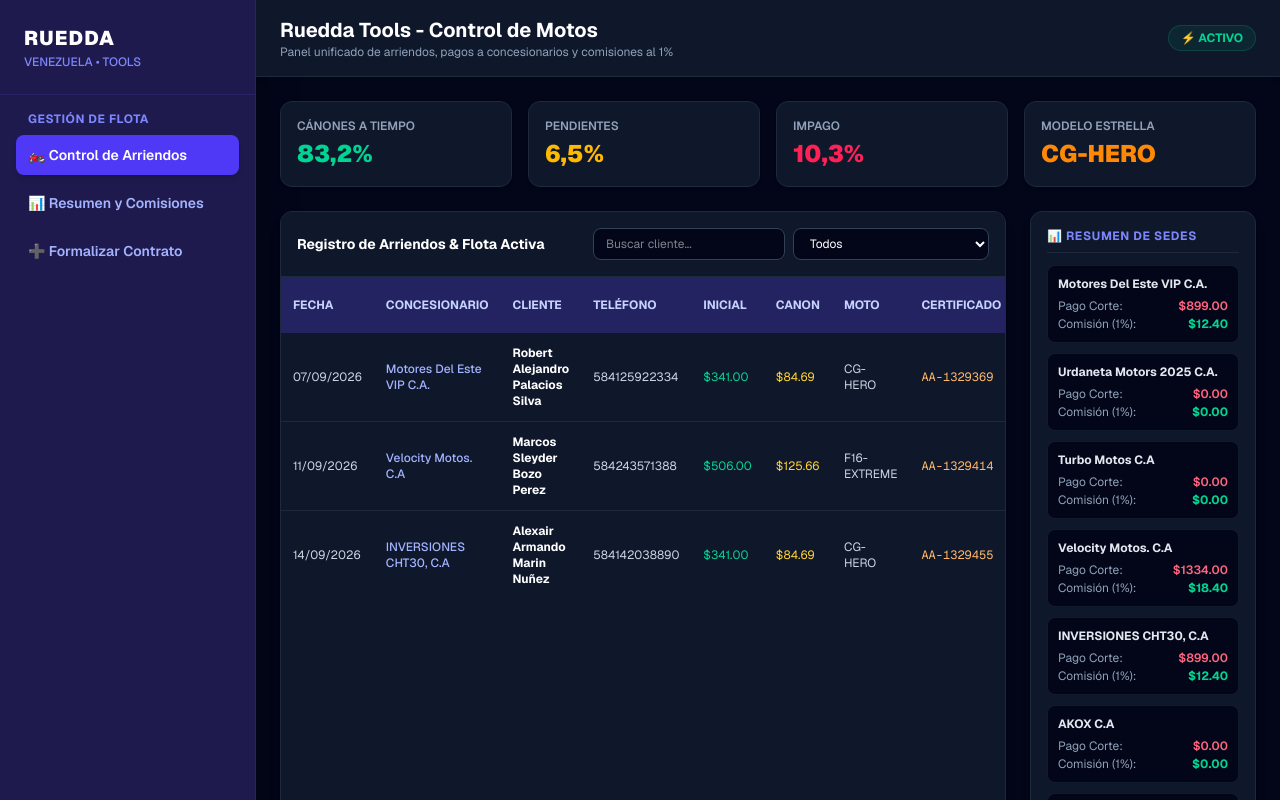
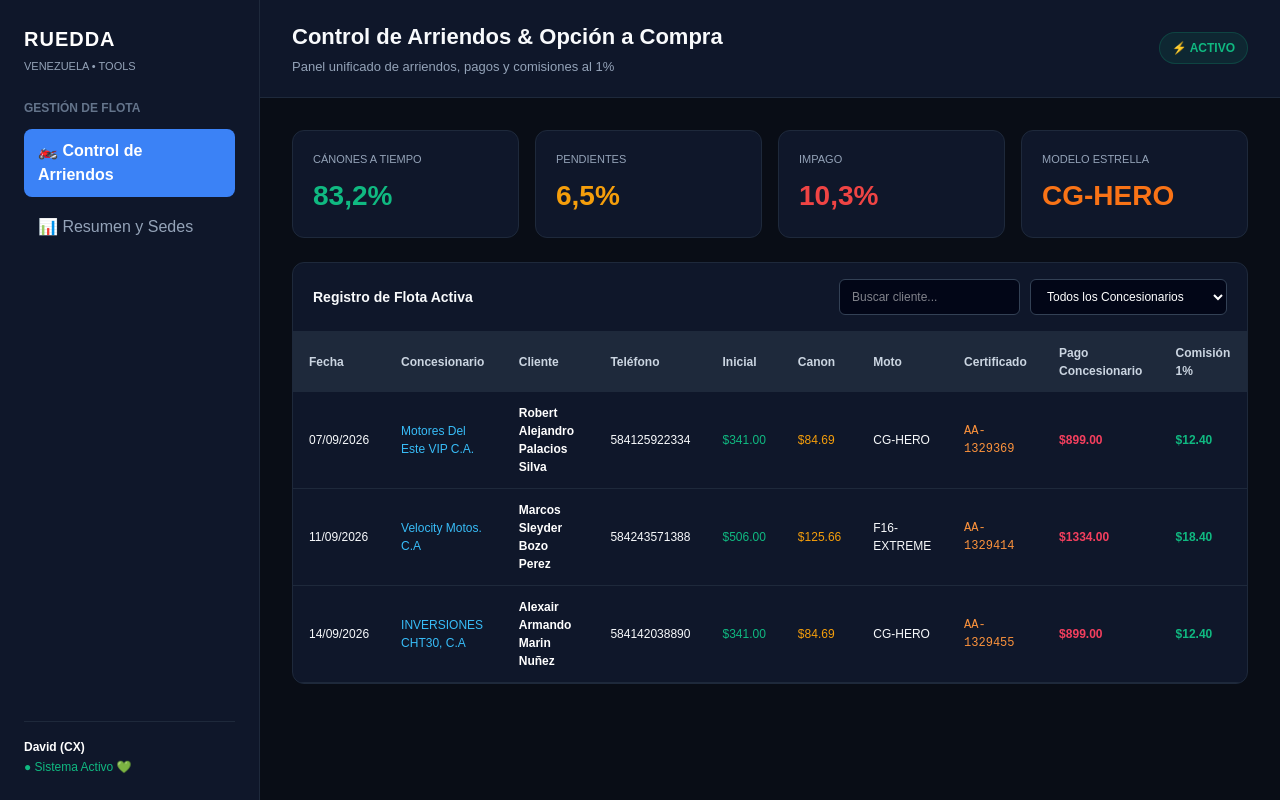
Before and after one commit to Groovie04/control-motos, a Next.js app: page / in a window 1280 px wide. Shown: the top 800 px of the page. Built offline with nearby package versions, Linux system fonts and the light colour scheme.

Commit message:
Update page.tsx

```diff
--- a/app/page.tsx
+++ b/app/page.tsx
@@ -6,22 +6,14 @@ interface Contrato {
   id: number;
   fecha: string;
   concesionario: string;
-  plan: string;
   cliente: string;
   numeroCliente: string;
   inicial: number;
-  diaCuota: string;
   canonSemanal: number;
-  metodoPago: string;
-  marca: string;
   moto: string;
-  fechaCorte: string;
-  imeiGps: string;
   certificado: string;
-  costoConcesionario: number;
   pagoConcesionario: number;
   comisionVendedor: number;
-  proyeccionInteres: number;
 }
 
 const datosIniciales: Contrato[] = [
@@ -29,71 +21,46 @@ const datosIniciales: Contrato[] = [
     id: 1,
     fecha: '07/09/2026',
     concesionario: 'Motores Del Este VIP C.A.',
-    plan: '6 Meses - Semanal',
     cliente: 'Robert Alejandro Palacios Silva',
     numeroCliente: '584125922334',
     inicial: 341.00,
-    diaCuota: 'Lunes',
     canonSemanal: 84.69,
-    metodoPago: 'Efectivo',
-    marca: 'Escuda',
     moto: 'CG-HERO',
-    fechaCorte: '',
-    imeiGps: '863874086270265',
     certificado: 'AA-1329369',
-    costoConcesionario: 1240.00,
     pagoConcesionario: 899.00,
-    comisionVendedor: 12.40,
-    proyeccionInteres: 1133.48
+    comisionVendedor: 12.40
   },
   {
     id: 2,
     fecha: '11/09/2026',
     concesionario: 'Velocity Motos. C.A',
-    plan: '6 Meses - Semanal',
     cliente: 'Marcos Sleyder Bozo Perez',
     numeroCliente: '584243571388',
     inicial: 506.00,
-    diaCuota: 'Viernes',
     canonSemanal: 125.66,
-    metodoPago: 'Efectivo',
-    marca: 'Escuda',
     moto: 'F16-EXTREME',
-    fechaCorte: '',
-    imeiGps: '863874086467614',
     certificado: 'AA-1329414',
-    costoConcesionario: 1840.00,
     pagoConcesionario: 1334.00,
-    comisionVendedor: 18.40,
-    proyeccionInteres: 1681.94
+    comisionVendedor: 18.40
   },
   {
     id: 3,
     fecha: '14/09/2026',
     concesionario: 'INVERSIONES CHT30, C.A',
-    plan: '6 Meses - Semanal',
     cliente: 'Alexair Armando Marin Nuñez',
     numeroCliente: '584142038890',
     inicial: 341.00,
-    diaCuota: 'Lunes',
     canonSemanal: 84.69,
-    metodoPago: 'Efectivo',
-    marca: 'Escuda',
     moto: 'CG-HERO',
-    fechaCorte: '',
-    imeiGps: '863874086327164',
     certificado: 'AA-1329455',
-    costoConcesionario: 1240.00,
     pagoConcesionario: 899.00,
-    comisionVendedor: 12.40,
-    proyeccionInteres: 1133.48
+    comisionVendedor: 12.40
   }
 ];
 
-export default function RueddaToolsDashboard() {
+export default function RueddaApp() {
   const [contratos] = useState<Contrato[]>(datosIniciales);
-  const [menuActivo, setMenuActivo] = useState('control');
-  const [filtroConcesionario, setFiltroConcesionario] = useState('TODOS');
+  const [filtro, setFiltro] = useState('TODOS');
   const [busqueda, setBusqueda] = useState('');
 
   const listaConcesionarios = [
@@ -106,152 +73,121 @@ export default function RueddaToolsDashboard() {
     'NECATIX C.A'
   ];
 
-  const contratosFiltrados = contratos.filter(c => {
-    const coincideConces = filtroConcesionario === 'TODOS' || c.concesionario === filtroConcesionario;
-    const coincideBusq = c.cliente.toLowerCase().includes(busqueda.toLowerCase()) || c.numeroCliente.includes(busqueda);
-    return coincideConces && coincideBusq;
-  });
-
-  const resumenSedes = listaConcesionarios.map(sede => {
-    const itemsSede = contratos.filter(c => c.concesionario === sede);
-    const pagoCorte = itemsSede.reduce((acc, curr) => acc + curr.pagoConcesionario, 0);
-    const comision = itemsSede.reduce((acc, curr) => acc + curr.comisionVendedor, 0);
-    return { sede, pagoCorte, comision };
+  const filtrados = contratos.filter(c => {
+    const matchConces = filtro === 'TODOS' || c.concesionario === filtro;
+    const matchBusq = c.cliente.toLowerCase().includes(busqueda.toLowerCase());
+    return matchConces && matchBusq;
   });
 
   return (
-    <div className="min-h-screen bg-slate-950 text-slate-100 flex font-sans">
+    <div style={{ display: 'flex', minHeight: '100vh', backgroundColor: '#090d16', color: '#f8fafc', fontFamily: 'sans-serif' }}>
 
-      {/* BARRA LATERAL ESTILO RIDERY */}
-      <aside className="w-64 bg-indigo-950 border-r border-indigo-900/50 flex flex-col justify-between hidden md:flex shadow-2xl">
+      {/* BARRA LATERAL */}
+      <div style={{ width: '260px', backgroundColor: '#0f172a', borderRight: '1px solid #1e293b', padding: '24px', display: 'flex', flexDirection: 'column', justifyContent: 'space-between' }}>
         <div>
-          {/* Logo / Encabezado Sidebar */}
-          <div className="p-6 border-b border-indigo-900/50">
-            <h1 className="text-white font-black text-xl tracking-wider">RUEDDA</h1>
-            <p className="text-indigo-400 text-xs mt-0.5 font-medium">VENEZUELA • TOOLS</p>
+          <h2 style={{ fontSize: '20px', fontWeight: '900', color: '#ffffff', letterSpacing: '1px' }}>RUEDDA</h2>
+          <p style={{ fontSize: '11px', color: '#94a3b8', marginTop: '4px', marginBottom: '24px' }}>VENEZUELA • TOOLS</p>
+
+          <div style={{ display: 'flex', flexDirection: 'column', gap: '8px' }}>
+            <span style={{ fontSize: '12px', fontWeight: 'bold', color: '#64748b', textTransform: 'uppercase', marginBottom: '4px' }}>Gestión de Flota</span>
+            <button style={{ textAlign: 'left', padding: '10px 14px', borderRadius: '8px', background: '#3b82f6', color: '#fff', border: 'none', fontWeight: 'bold', cursor: 'pointer' }}>🏍️ Control de Arriendos</button>
+            <button style={{ textAlign: 'left', padding: '10px 14px', borderRadius: '8px', background: 'transparent', color: '#94a3b8', border: 'none', cursor: 'pointer' }}>📊 Resumen y Sedes</button>
           </div>
-
-          {/* Menú de Navegación */}
-          <div className="p-4 space-y-2">
-            <p className="text-xs font-bold text-indigo-400 uppercase tracking-wider px-3 mb-2">Gestión de Flota</p>
-
-            <button
-              onClick={() => setMenuActivo('control')}
-              className={`w-full text-left px-3 py-2.5 rounded-lg text-sm font-semibold transition ${menuActivo === 'control' ? 'bg-indigo-600 text-white shadow-md' : 'text-indigo-300 hover:bg-indigo-900/50'}`}>
-              🏍️ Control de Arriendos
-            </button>
-            <button
-              onClick={() => setMenuActivo('resumen')}
-              className={`w-full text-left px-3 py-2.5 rounded-lg text-sm font-semibold transition ${menuActivo === 'resumen' ? 'bg-indigo-600 text-white shadow-md' : 'text-indigo-300 hover:bg-indigo-900/50'}`}>
-              📊 Resumen y Comisiones
-            </button>
-            <button
-              onClick={() => setMenuActivo('nuevo')}
-              className={`w-full text-left px-3 py-2.5 rounded-lg text-sm font-semibold transition ${menuActivo === 'nuevo' ? 'bg-indigo-600 text-white shadow-md' : 'text-indigo-300 hover:bg-indigo-900/50'}`}>
-              ➕ Formalizar Contrato
-            </button>
+        </div>
+        <div style={{ borderTop: '1px solid #1e293b', paddingTop: '16px', fontSize: '12px', color: '#94a3b8' }}>
+          <p style={{ fontWeight: 'bold', color: '#fff' }}>David (CX)</p>
+          <p style={{ color: '#10b981', marginTop: '2px' }}>● Sistema Activo 💚</p>
         </div>
       </div>
 
-        <div className="p-4 border-t border-indigo-900/50 text-xs text-indigo-400">
-          <p className="font-semibold text-white">David (CX)</p>
-          <p className="text-[10px] text-emerald-400 mt-0.5">● Sistema Activo 💚</p>
+      {/* CONTENIDO PRINCIPAL */}
+      <div style={{ flex: 1, display: 'flex', flexDirection: 'column', overflowX: 'auto' }}>
+
+        {/* Header */}
+        <div style={{ padding: '20px 32px', backgroundColor: '#0f172a', borderBottom: '1px solid #1e293b', display: 'flex', justifyContent: 'space-between', alignItems: 'center' }}>
+          <div>
+            <h1 style={{ fontSize: '22px', fontWeight: 'bold', margin: 0 }}>Control de Arriendos & Opción a Compra</h1>
+            <p style={{ fontSize: '13px', color: '#94a3b8', margin: '4px 0 0 0' }}>Panel unificado de arriendos, pagos y comisiones al 1%</p>
           </div>
-      </aside>
-
-      {/* CONTENIDO PRINCIPAL */}
-      <main className="flex-1 flex flex-col min-w-0 overflow-y-auto">
-
-        {/* Barra Superior */}
-        <header className="bg-slate-900 border-b border-slate-800 px-6 py-4 flex justify-between items-center shadow-md">
-          <div>
-            <h2 className="text-xl font-bold text-white">Ruedda Tools - Control de Motos</h2>
-            <p className="text-xs text-slate-400">Panel unificado de arriendos, pagos a concesionarios y comisiones al 1%</p>
-          </div>
-          <div className="flex items-center gap-3">
-            <span className="bg-emerald-500/10 text-emerald-400 border border-emerald-500/20 text-xs px-3 py-1 rounded-full font-bold">
+          <span style={{ backgroundColor: 'rgba(16, 185, 129, 0.1)', color: '#10b981', border: '1px solid rgba(16, 185, 129, 0.2)', padding: '6px 12px', borderRadius: '20px', fontSize: '12px', fontWeight: 'bold' }}>
             ⚡ ACTIVO
           </span>
         </div>
-        </header>
 
-        {/* Cuerpo Dinámico */}
-        <div className="p-6 space-y-6">
+        {/* Cuerpo */}
+        <div style={{ padding: '32px', display: 'flex', flexDirection: 'column', gap: '24px' }}>
 
-          {/* Tarjetas de Estadísticas */}
-          <div className="grid grid-cols-1 sm:grid-cols-2 lg:grid-cols-4 gap-4">
-            <div className="bg-slate-900 border border-slate-800 p-4 rounded-xl shadow">
-              <p className="text-slate-400 text-xs font-semibold uppercase">Cánones a Tiempo</p>
-              <p className="text-2xl font-black text-emerald-400 mt-1">83,2%</p>
+          {/* Métricas */}
+          <div style={{ display: 'grid', gridTemplateColumns: 'repeat(auto-fit, minmax(200px, 1fr))', gap: '16px' }}>
+            <div style={{ backgroundColor: '#0f172a', border: '1px solid #1e293b', padding: '20px', borderRadius: '12px' }}>
+              <p style={{ fontSize: '11px', color: '#94a3b8', textTransform: 'uppercase', margin: 0 }}>Cánones a Tiempo</p>
+              <p style={{ fontSize: '28px', fontWeight: '900', color: '#10b981', margin: '8px 0 0 0' }}>83,2%</p>
             </div>
-            <div className="bg-slate-900 border border-slate-800 p-4 rounded-xl shadow">
-              <p className="text-slate-400 text-xs font-semibold uppercase">Pendientes</p>
-              <p className="text-2xl font-black text-amber-400 mt-1">6,5%</p>
+            <div style={{ backgroundColor: '#0f172a', border: '1px solid #1e293b', padding: '20px', borderRadius: '12px' }}>
+              <p style={{ fontSize: '11px', color: '#94a3b8', textTransform: 'uppercase', margin: 0 }}>Pendientes</p>
+              <p style={{ fontSize: '28px', fontWeight: '900', color: '#f59e0b', margin: '8px 0 0 0' }}>6,5%</p>
             </div>
-            <div className="bg-slate-900 border border-slate-800 p-4 rounded-xl shadow">
-              <p className="text-slate-400 text-xs font-semibold uppercase">Impago</p>
-              <p className="text-2xl font-black text-rose-500 mt-1">10,3%</p>
+            <div style={{ backgroundColor: '#0f172a', border: '1px solid #1e293b', padding: '20px', borderRadius: '12px' }}>
+              <p style={{ fontSize: '11px', color: '#94a3b8', textTransform: 'uppercase', margin: 0 }}>Impago</p>
+              <p style={{ fontSize: '28px', fontWeight: '900', color: '#ef4444', margin: '8px 0 0 0' }}>10,3%</p>
             </div>
-            <div className="bg-slate-900 border border-slate-800 p-4 rounded-xl shadow">
-              <p className="text-slate-400 text-xs font-semibold uppercase">Modelo Estrella</p>
-              <p className="text-2xl font-black text-orange-400 mt-1">CG-HERO</p>
+            <div style={{ backgroundColor: '#0f172a', border: '1px solid #1e293b', padding: '20px', borderRadius: '12px' }}>
+              <p style={{ fontSize: '11px', color: '#94a3b8', textTransform: 'uppercase', margin: 0 }}>Modelo Estrella</p>
+              <p style={{ fontSize: '28px', fontWeight: '900', color: '#f97316', margin: '8px 0 0 0' }}>CG-HERO</p>
             </div>
           </div>
 
-          {/* Contenido principal según vista */}
-          <div className="grid grid-cols-1 xl:grid-cols-4 gap-6">
-
-            {/* Tabla Principal de Contratos */}
-            <div className="xl:col-span-3 bg-slate-900 border border-slate-800 rounded-xl overflow-hidden shadow-lg">
-              <div className="p-4 bg-slate-900/80 border-b border-slate-800 flex flex-col sm:flex-row justify-between items-center gap-3">
-                <h3 className="font-bold text-sm text-white">Registro de Arriendos & Flota Activa</h3>
-                <div className="flex gap-2 w-full sm:w-auto">
+          {/* Tabla y Filtros */}
+          <div style={{ backgroundColor: '#0f172a', border: '1px solid #1e293b', borderRadius: '12px', overflow: 'hidden' }}>
+            <div style={{ padding: '16px 20px', borderBottom: '1px solid #1e293b', display: 'flex', justifyContent: 'space-between', alignItems: 'center', gap: '12px', flexWrap: 'wrap' }}>
+              <h3 style={{ fontSize: '14px', fontWeight: 'bold', margin: 0 }}>Registro de Flota Activa</h3>
+              <div style={{ display: 'flex', gap: '10px' }}>
                 <input
                   type="text"
                   placeholder="Buscar cliente..."
                   value={busqueda}
                   onChange={(e) => setBusqueda(e.target.value)}
-                    className="bg-slate-950 border border-slate-700 text-xs px-3 py-1.5 rounded-lg text-white w-full sm:w-48"
+                  style={{ backgroundColor: '#020617', border: '1px solid #334155', color: '#fff', padding: '8px 12px', borderRadius: '6px', fontSize: '12px' }}
                 />
                 <select
-                    value={filtroConcesionario}
-                    onChange={(e) => setFiltroConcesionario(e.target.value)}
-                    className="bg-slate-950 border border-slate-700 text-xs px-3 py-1.5 rounded-lg text-white">
-                    <option value="TODOS">Todos</option>
+                  value={filtro}
+                  onChange={(e) => setFiltro(e.target.value)}
+                  style={{ backgroundColor: '#020617', border: '1px solid #334155', color: '#fff', padding: '8px 12px', borderRadius: '6px', fontSize: '12px' }}>
+                  <option value="TODOS">Todos los Concesionarios</option>
                   {listaConcesionarios.map(s => <option key={s} value={s}>{s}</option>)}
                 </select>
               </div>
             </div>
 
-              <div className="overflow-x-auto">
-                <table className="w-full text-left text-xs text-slate-300">
-                  <thead className="bg-indigo-900/60 text-indigo-200 uppercase">
-                    <tr>
-                      <th className="p-3">Fecha</th>
-                      <th className="p-3">Concesionario</th>
-                      <th className="p-3">Cliente</th>
-                      <th className="p-3">Teléfono</th>
-                      <th className="p-3">Inicial</th>
-                      <th className="p-3">Canon</th>
-                      <th className="p-3">Moto</th>
-                      <th className="p-3">Certificado</th>
-                      <th className="p-3">Pago Concesionario</th>
-                      <th className="p-3">Comisión 1%</th>
+            <div style={{ overflowX: 'auto' }}>
+              <table style={{ width: '100%', borderCollapse: 'collapse', textAlign: 'left', fontSize: '12px' }}>
+                <thead>
+                  <tr style={{ backgroundColor: '#1e293b', color: '#cbd5e1' }}>
+                    <th style={{ padding: '12px 16px' }}>Fecha</th>
+                    <th style={{ padding: '12px 16px' }}>Concesionario</th>
+                    <th style={{ padding: '12px 16px' }}>Cliente</th>
+                    <th style={{ padding: '12px 16px' }}>Teléfono</th>
+                    <th style={{ padding: '12px 16px' }}>Inicial</th>
+                    <th style={{ padding: '12px 16px' }}>Canon</th>
+                    <th style={{ padding: '12px 16px' }}>Moto</th>
+                    <th style={{ padding: '12px 16px' }}>Certificado</th>
+                    <th style={{ padding: '12px 16px' }}>Pago Concesionario</th>
+                    <th style={{ padding: '12px 16px' }}>Comisión 1%</th>
                   </tr>
                 </thead>
-                  <tbody className="divide-y divide-slate-800">
-                    {contratosFiltrados.map((c) => (
-                      <tr key={c.id} className="hover:bg-slate-800/40 transition">
-                        <td className="p-3 whitespace-nowrap">{c.fecha}</td>
-                        <td className="p-3 font-medium text-indigo-300">{c.concesionario}</td>
-                        <td className="p-3 font-bold text-white">{c.cliente}</td>
-                        <td className="p-3 whitespace-nowrap">{c.numeroCliente}</td>
-                        <td className="p-3 text-emerald-400">${c.inicial.toFixed(2)}</td>
-                        <td className="p-3 text-amber-300">${c.canonSemanal.toFixed(2)}</td>
-                        <td className="p-3">{c.moto}</td>
-                        <td className="p-3 font-mono text-orange-300">{c.certificado}</td>
-                        <td className="p-3 text-rose-300 font-semibold">${c.pagoConcesionario.toFixed(2)}</td>
-                        <td className="p-3 text-emerald-400 font-bold">${c.comisionVendedor.toFixed(2)}</td>
+                <tbody>
+                  {filtrados.map((c) => (
+                    <tr key={c.id} style={{ borderBottom: '1px solid #1e293b' }}>
+                      <td style={{ padding: '12px 16px', whiteSpace: 'nowrap' }}>{c.fecha}</td>
+                      <td style={{ padding: '12px 16px', color: '#38bdf8', fontWeight: '500' }}>{c.concesionario}</td>
+                      <td style={{ padding: '12px 16px', fontWeight: 'bold', color: '#fff' }}>{c.cliente}</td>
+                      <td style={{ padding: '12px 16px' }}>{c.numeroCliente}</td>
+                      <td style={{ padding: '12px 16px', color: '#10b981' }}>${c.inicial.toFixed(2)}</td>
+                      <td style={{ padding: '12px 16px', color: '#f59e0b' }}>${c.canonSemanal.toFixed(2)}</td>
+                      <td style={{ padding: '12px 16px' }}>{c.moto}</td>
+                      <td style={{ padding: '12px 16px', color: '#fb923c', fontFamily: 'monospace' }}>{c.certificado}</td>
+                      <td style={{ padding: '12px 16px', color: '#f43f5e', fontWeight: '600' }}>${c.pagoConcesionario.toFixed(2)}</td>
+                      <td style={{ padding: '12px 16px', color: '#10b981', fontWeight: 'bold' }}>${c.comisionVendedor.toFixed(2)}</td>
                     </tr>
                   ))}
                 </tbody>
@@ -259,38 +195,8 @@ export default function RueddaToolsDashboard() {
             </div>
           </div>
 
-            {/* Cuadro Lateral de Concesionarios y Comisiones */}
-            <div className="xl:col-span-1 bg-slate-900 border border-slate-800 rounded-xl p-4 shadow-lg flex flex-col justify-between">
-              <div>
-                <h3 className="text-xs font-bold text-indigo-400 uppercase tracking-wider mb-3 border-b border-slate-800 pb-2">
-                  📊 Resumen de Sedes
-                </h3>
-                <div className="space-y-2.5">
-                  {resumenSedes.map((item, idx) => (
-                    <div key={idx} className="bg-slate-950 p-2.5 rounded-lg border border-slate-800/60 text-xs">
-                      <p className="font-bold text-slate-200 truncate">{item.sede}</p>
-                      <div className="flex justify-between items-center mt-1.5">
-                        <span className="text-slate-400">Pago Corte:</span>
-                        <span className="text-rose-400 font-semibold">${item.pagoCorte.toFixed(2)}</span>
-                      </div>
-                      <div className="flex justify-between items-center mt-0.5">
-                        <span className="text-slate-400">Comisión (1%):</span>
-                        <span className="text-emerald-400 font-bold">${item.comision.toFixed(2)}</span>
         </div>
       </div>
-                  ))}
-                </div>
-              </div>
-
-              <div className="mt-4 pt-3 border-t border-slate-800 text-center">
-                <span className="text-[11px] text-slate-500">Ruedda System 💚</span>
-              </div>
-            </div>
-
-          </div>
-
-        </div>
-      </main>
     </div>
   );
 }
```
Lines whose indentation alone changed are shown as unchanged.
